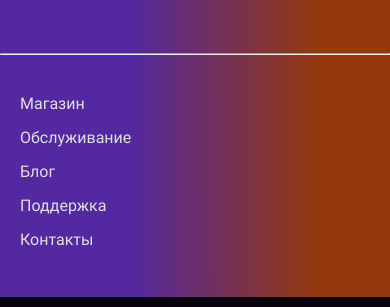
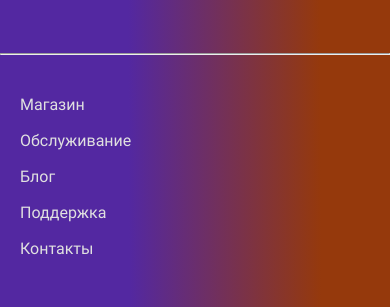
Before and after one commit to Prilea/layout-designer-project-lvl2, a website: page src/index.html in a window 390 px wide. Shown: the part 5790-6097 px from the top of the page. Drawn offline with Linux system fonts and the light colour scheme.

Commit message:
deeessdds

```diff
--- a/src/scss/footer.scss
+++ b/src/scss/footer.scss
@@ -85,7 +85,7 @@
             padding: 2.5rem 0 3rem;
             .footer-link {
                 width: 100%;
-                line-height: 18px;
+                line-height: 20px;
             }
         }
     }
```
Also changed, not shown: src/css/app.css.
